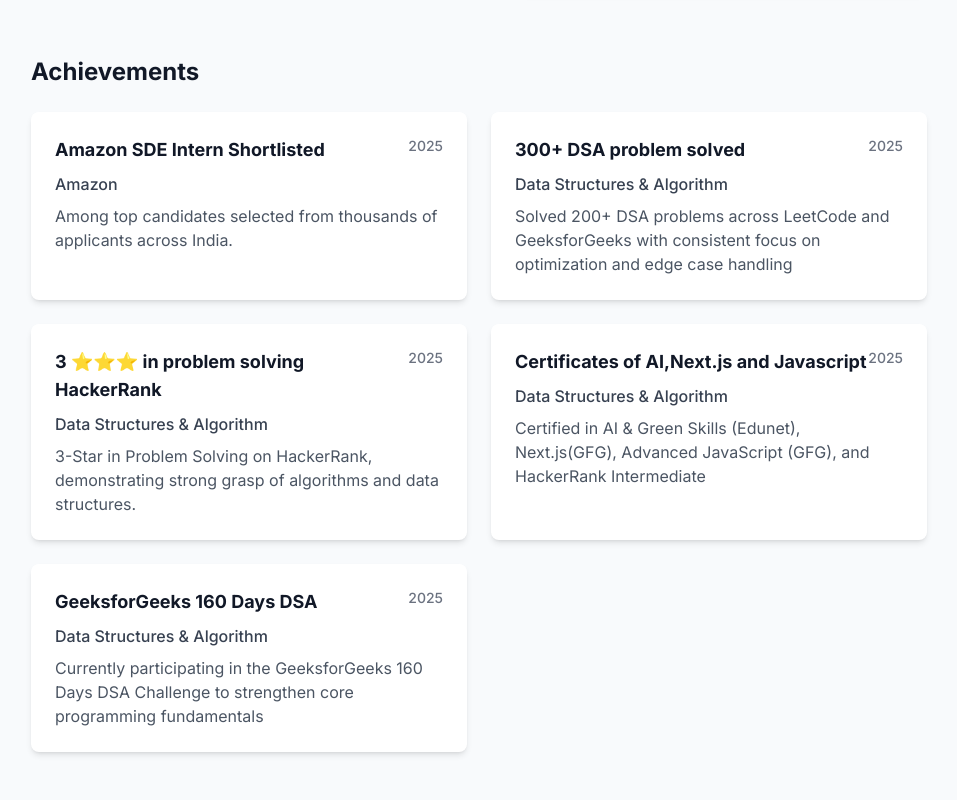
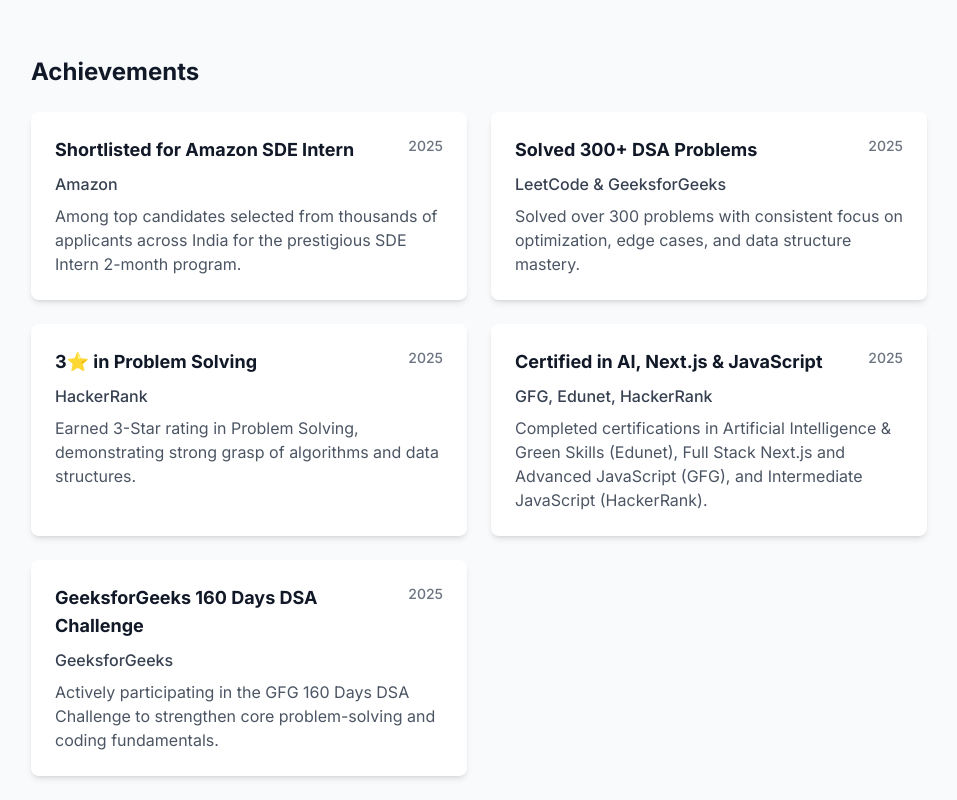
Before and after one commit to JayP2006/gandhinagar-web-wizard, a React (Vite) app: page / in a window 1280 px wide. Shown: the part 5200-6000 px from the top of the page, without its empty margins (161-1118 px from the left). Built offline with nearby package versions, Linux system fonts and the light colour scheme.

Commit message:
Update Education.tsx

```diff
--- a/src/components/Education.tsx
+++ b/src/components/Education.tsx
@@ -26,37 +26,37 @@ const Education = () => {
 
   const achievements = [
   {
-      title: "Amazon SDE Intern Shortlisted",
+    title: "Shortlisted for Amazon SDE Intern",
     organization: "Amazon",
     year: "2025",
-      description: "Among top candidates selected from thousands of applicants across India."
+    description: "Among top candidates selected from thousands of applicants across India for the prestigious SDE Intern 2-month program."
   },
   {
-      title: "300+ DSA problem solved",
-      organization: "Data Structures & Algorithm",
+    title: "Solved 300+ DSA Problems",
+    organization: "LeetCode & GeeksforGeeks",
     year: "2025",
-      description: "Solved 200+ DSA problems across LeetCode and GeeksforGeeks with consistent focus on optimization and edge case handling"
+    description: "Solved over 300 problems with consistent focus on optimization, edge cases, and data structure mastery."
   },
   {
-      title: "3 ⭐⭐⭐ in problem solving HackerRank",
-      organization: "Data Structures & Algorithm",
+    title: "3⭐ in Problem Solving",
+    organization: "HackerRank",
     year: "2025",
-      description: "3-Star in Problem Solving on HackerRank, demonstrating strong grasp of algorithms and data structures."
+    description: "Earned 3-Star rating in Problem Solving, demonstrating strong grasp of algorithms and data structures."
   },
   {
-      title: "Certificates of AI,Next.js and Javascript",
-      organization: "Data Structures & Algorithm",
+    title: "Certified in AI, Next.js & JavaScript",
+    organization: "GFG, Edunet, HackerRank",
     year: "2025",
-      description: "Certified in AI & Green Skills (Edunet), Next.js(GFG), Advanced JavaScript (GFG), and HackerRank Intermediate"
+    description: "Completed certifications in Artificial Intelligence & Green Skills (Edunet), Full Stack Next.js and Advanced JavaScript (GFG), and Intermediate JavaScript (HackerRank)."
   },
   {
-      title: "GeeksforGeeks 160 Days DSA",
-      organization: "Data Structures & Algorithm",
+    title: "GeeksforGeeks 160 Days DSA Challenge",
+    organization: "GeeksforGeeks",
     year: "2025",
-      description: "Currently participating in the GeeksforGeeks 160 Days DSA Challenge to strengthen core programming fundamentals"
+    description: "Actively participating in the GFG 160 Days DSA Challenge to strengthen core problem-solving and coding fundamentals."
   }
+];
 
-  ];
 
   return (
     <section id="education" className="section-padding">
```
Lines whose indentation alone changed are shown as unchanged.
